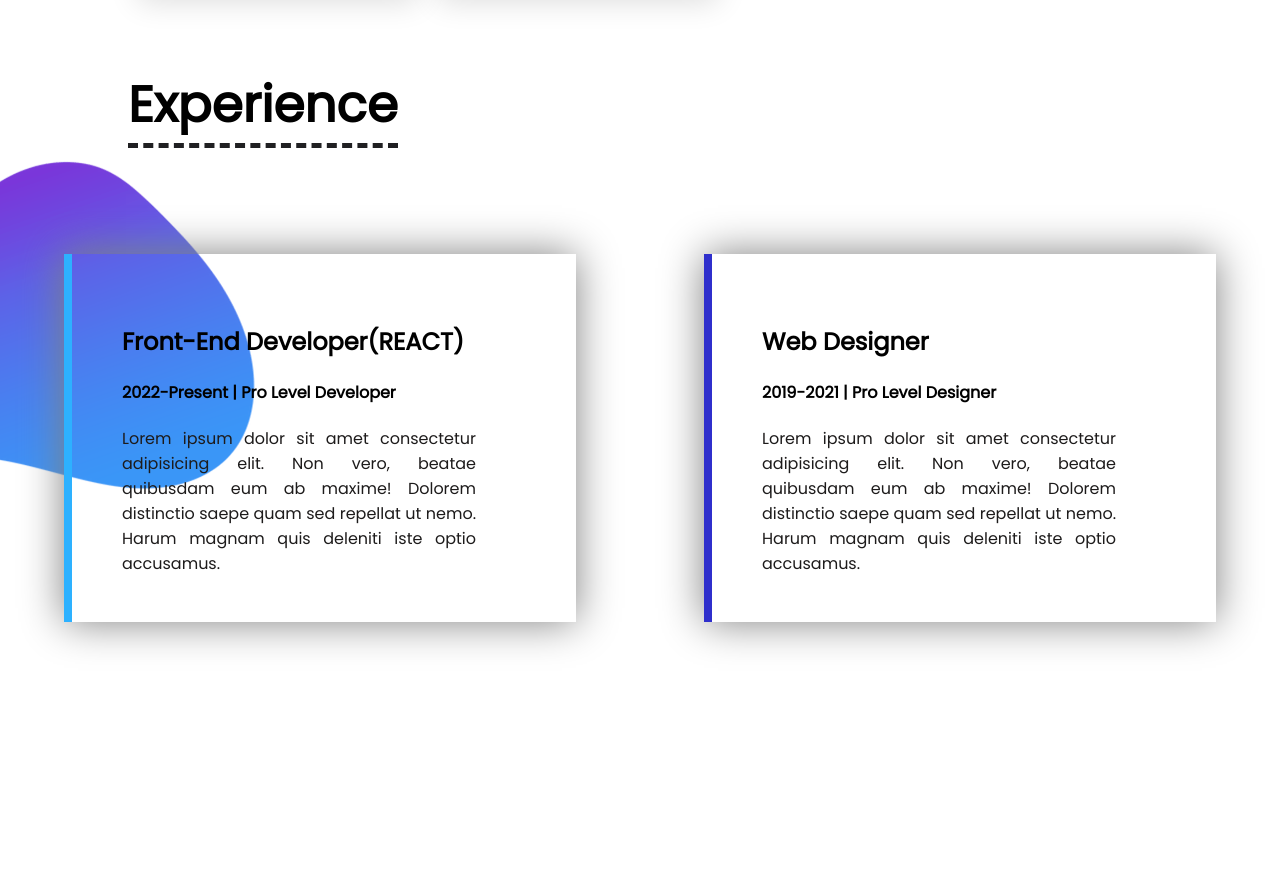
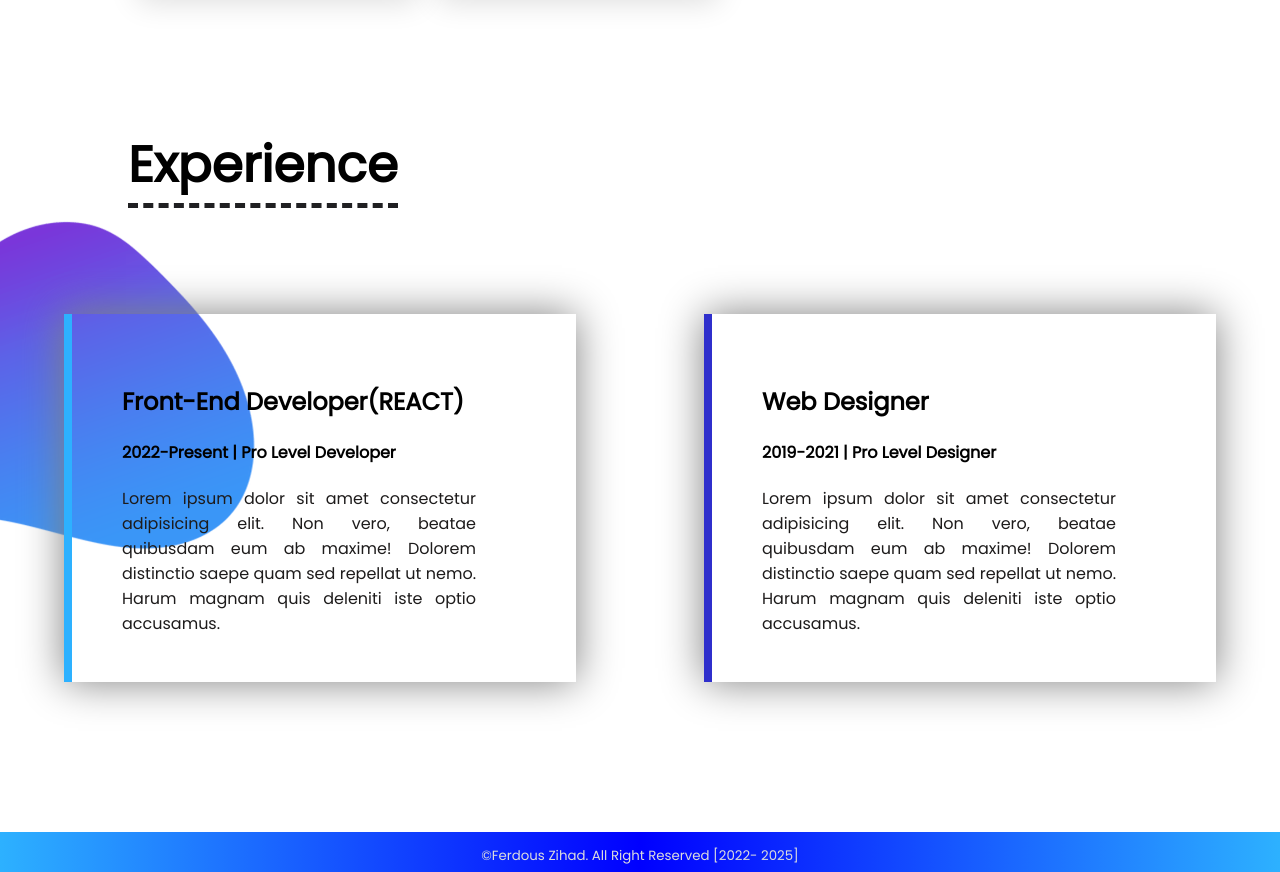
Before and after one commit to FerdousZihad/My-Portfolio, a plain HTML site: page index.html in a window 1280 px wide. Shown: the part 2645-3517 px from the top of the page. Before the commit the page ends 3367 px from the top, so only its background shows below. Drawn offline with Linux system fonts and the light colour scheme.

Commit message:
Footer Created

```diff
--- a/index.html
+++ b/index.html
@@ -155,6 +155,10 @@
 
     </section>
 
+    <footer>
+        <small>&copy;Ferdous Zihad. All Right Reserved [2022- 2025] </small>
+    </footer>
+
 
 </body>
 
--- a/style.css
+++ b/style.css
@@ -76,7 +76,7 @@ p{
 }
 
 #exp{
-    margin-bottom: 100px;
+    margin-bottom: 150px;
     background: url("images/exp-bg.png") no-repeat;
     background-position: left ;
     background-size: 550px;
@@ -108,6 +108,7 @@ p{
 #skill{
 
   margin: 0 10%;
+  margin-bottom:60px;
 
 }
 #skill .section-header{
@@ -126,3 +127,10 @@ p{
 .card-box img{
     max-width:100px;
 }
+
+footer{
+    background: linear-gradient(to left,  #2DB1FF ,blue ,#2DB1FF);
+    padding:10px 0 5px;
+    text-align:center;
+    color:#ddd;
+}
```
